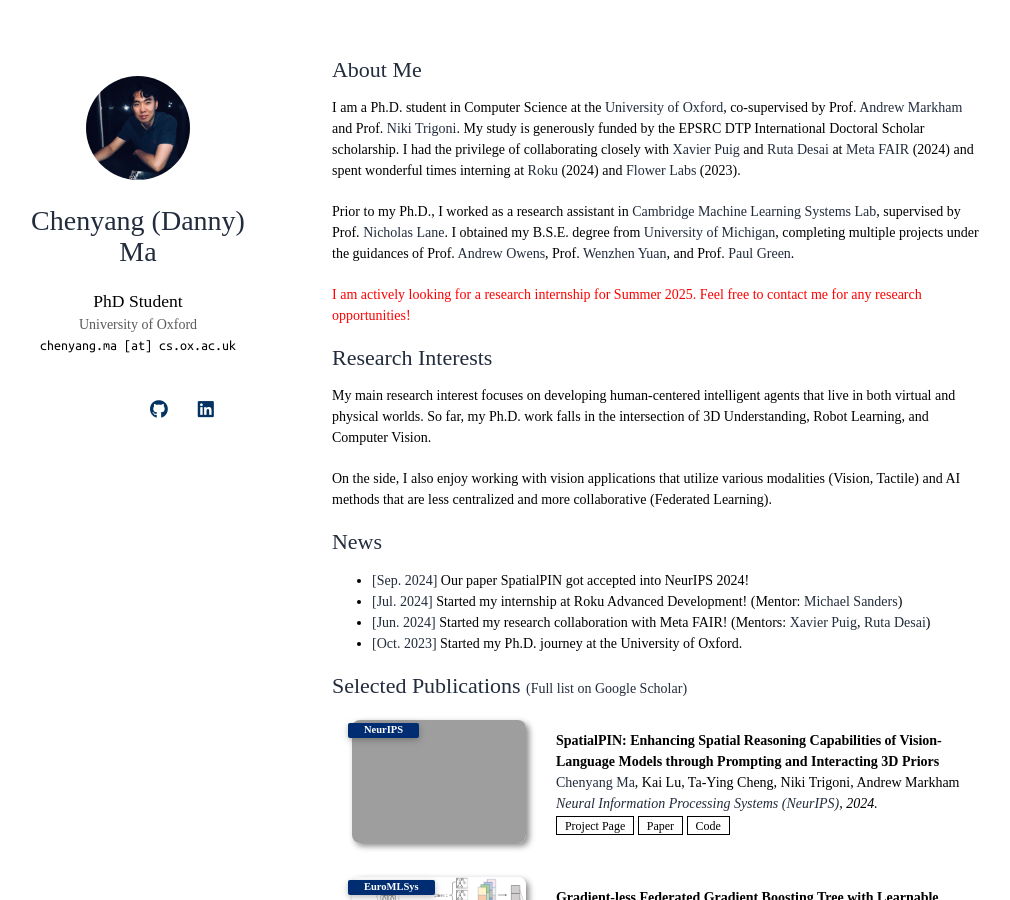
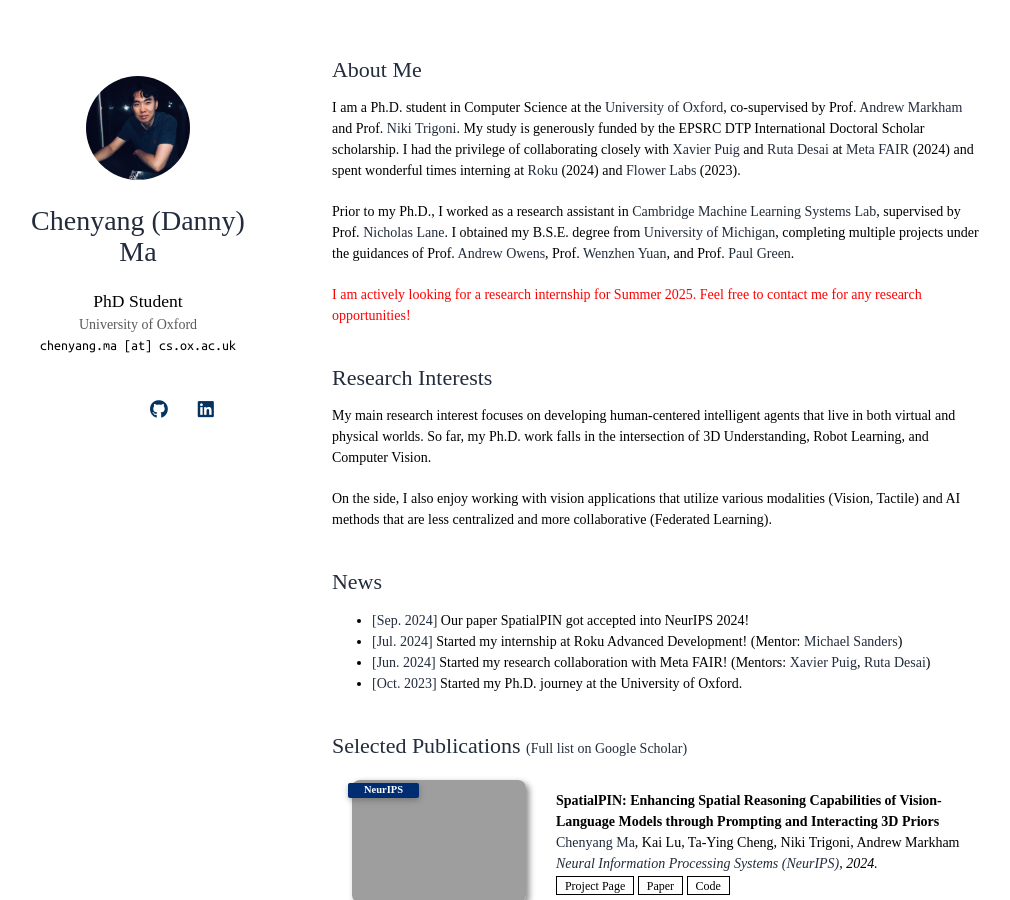
Before and after one commit to dannymcy/dannymcy.github.io, a Jekyll site: the page built from index.md, in a window 1280 px wide and 900 px high. Shown: the whole window, without its empty margins (138-1148 px from the left). Built offline with Jekyll 4.4.1, drawn with Linux system fonts in a browser that asks for light colours; nearby versions of some CDN libraries; a style sheet for code colours, icons or effects is not loaded; our own code applies the rules of GitHub Pages for plain Markdown files; grey boxes are pictures that could not be loaded.

Commit message:
Make updates

```diff
--- a/index.md
+++ b/index.md
@@ -9,7 +9,9 @@ I am a Ph.D. student in Computer Science at the [University of Oxford](https://w
 Prior to my Ph.D., I worked as a research assistant in [Cambridge Machine Learning Systems Lab](https://mlsys.cst.cam.ac.uk/), supervised by Prof. [Nicholas Lane](https://niclane.org/). I obtained my B.S.E. degree from [University of Michigan](https://umich.edu/), completing multiple projects under the guidances of Prof. [Andrew Owens](https://andrewowens.com/), Prof. [Wenzhen Yuan](http://robotouch.ri.cmu.edu/yuanwz/), and Prof. [Paul Green](https://www.umtri.umich.edu/people/green-paul-a/).
 
 <p style="color:red;">I am actively looking for a research internship for Summer 2025. Feel free to contact me for any research opportunities!</p>
-<!-- <br> -->
+
+
+<p style="margin-top: 40px;"></p>
 
 ## Research Interests
 
@@ -21,7 +23,9 @@ My main research interest focuses on developing human-centered intelligent agent
 2. Can we use features from 3D space to enhance the capabilities of image generative models? -->
 
 On the side, I also enjoy working with vision applications that utilize various modalities (Vision, Tactile) and AI methods that are less centralized and more collaborative (Federated Learning).
-<br>
+
+
+<p style="margin-top: 40px;"></p>
 
 ## News
 <!-- - **[Feb. 2024]** Our paper Continuous 3D Words got accepted into CVPR 2024! Check out our work [here](http://ttchengab.github.io/continuous_3d_words/)!
@@ -34,8 +38,11 @@ On the side, I also enjoy working with vision applications that utilize various
 - **[Jul. 2024]** Started my internship at Roku Advanced Development! (Mentor: [Michael Sanders](http://linkedin.com/in/michael-sanders-8b52b1164))
 - **[Jun. 2024]** Started my research collaboration with Meta FAIR! (Mentors: [Xavier Puig](https://www.xavierpuigf.com/), [Ruta Desai](https://rutadesai.github.io/))
 - **[Oct. 2023]** Started my Ph.D. journey at the University of Oxford.
-<br>
 
+
+<p style="margin-top: 40px;"></p>
 {% include_relative _includes/publications.md %}
 
+
+<p style="margin-top: 40px;"></p>
 {% include_relative _includes/services.md %}
```
Also changed, not shown: 1 other file.
